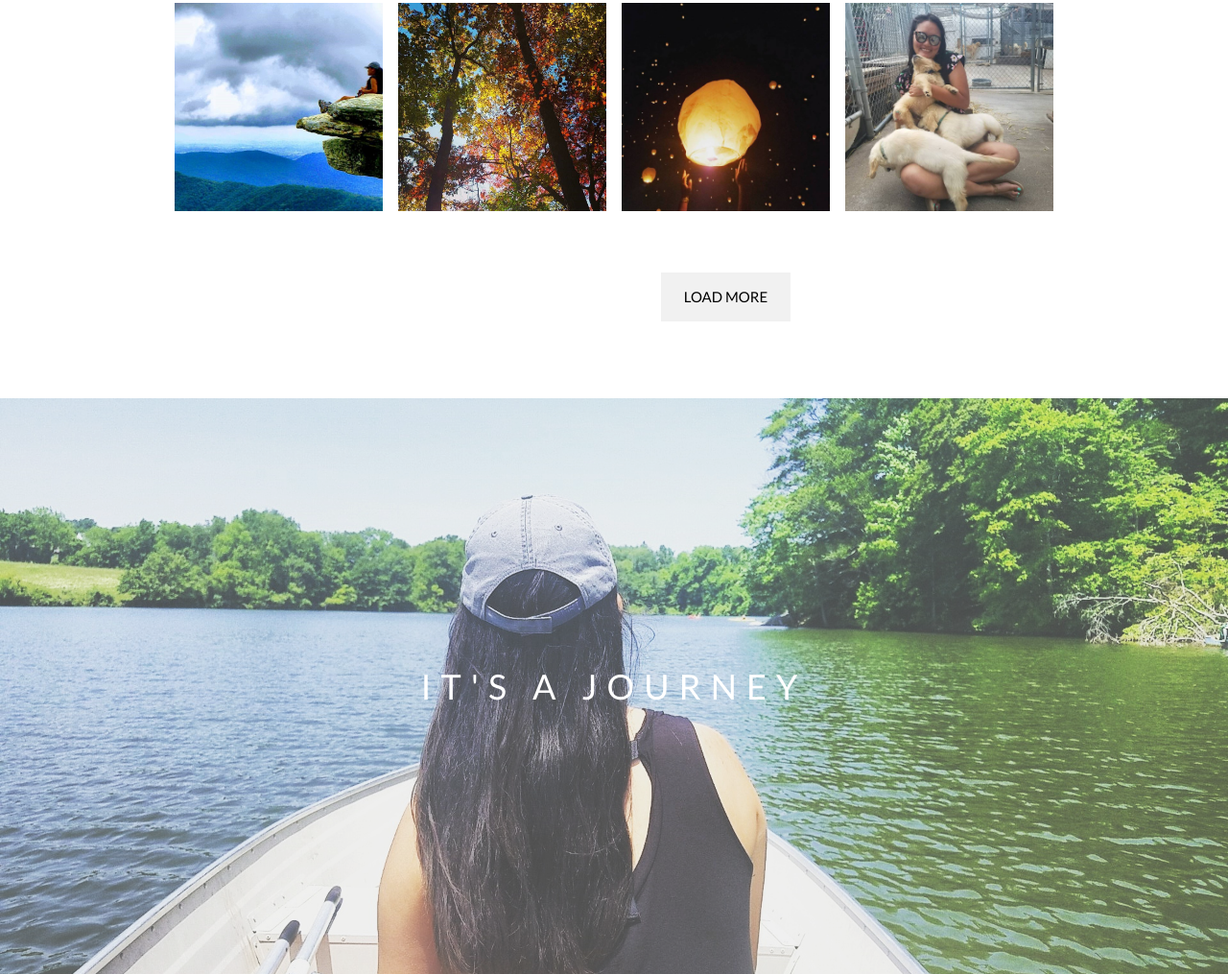
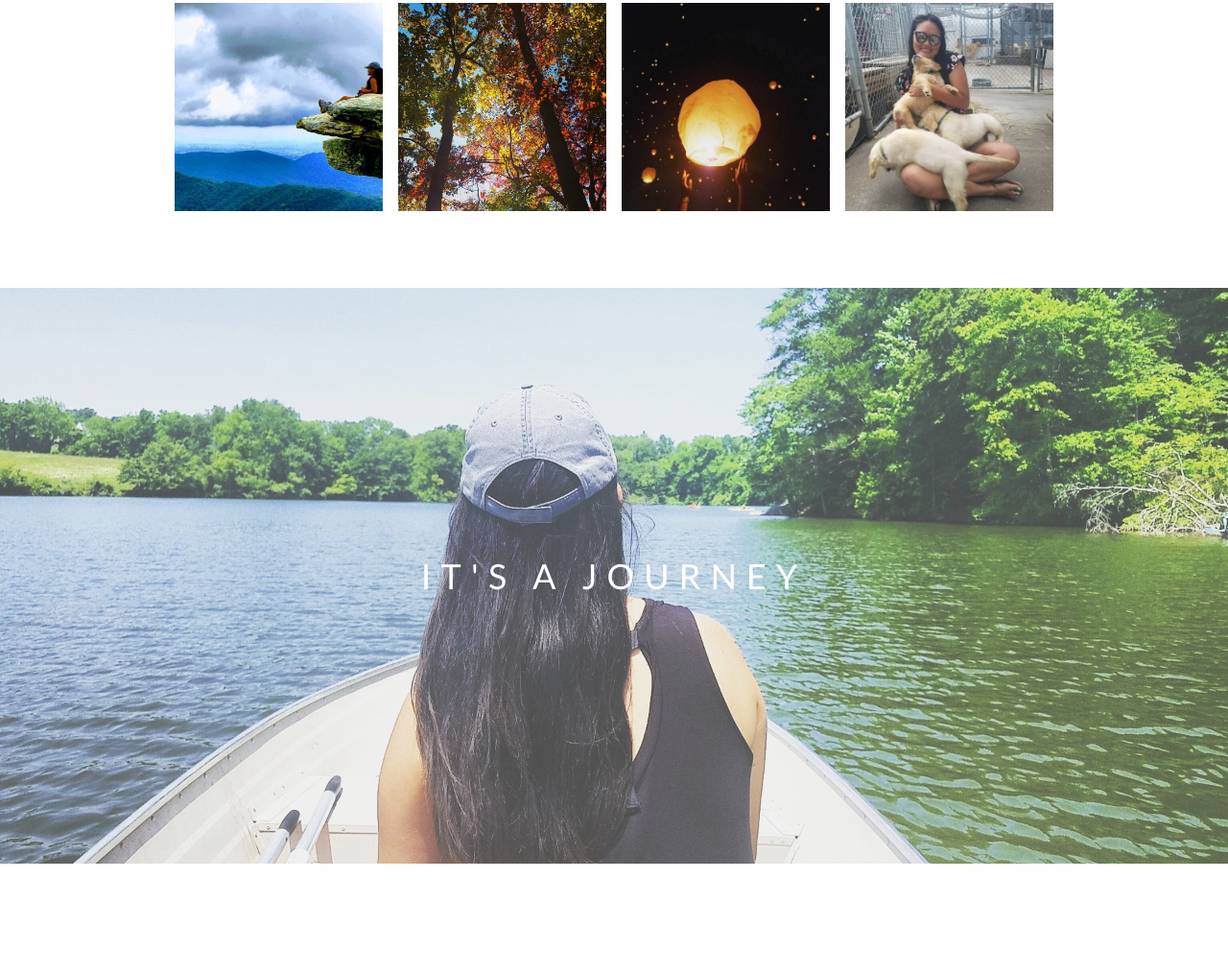
Before and after one commit to jess-izuu/my-resonating-curiosity.github.io, a plain HTML site: page index.html in a window 1280 px wide. Shown: the part 3007-4022 px from the top of the page at 96% size. After the commit the page ends 3907 px from the top, so only its background shows below. Drawn offline with nearby package versions, Linux system fonts and the light colour scheme.

Commit message:
Update index.html

```diff
--- a/index.html
+++ b/index.html
@@ -185,7 +185,6 @@ body, html {
     <div class="w3-col m3">
       <img src="photo12.jpg" style="width:100%" onclick="onClick(this)" class="w3-hover-opacity" alt="Sailing">
     </div>
-    <button class="w3-button w3-padding-large w3-light-grey" style="margin-top:64px">LOAD MORE</button>
   </div>
 </div>
 
```
